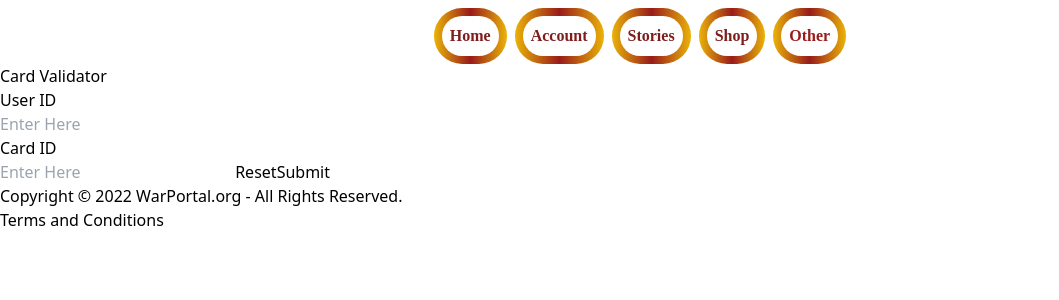
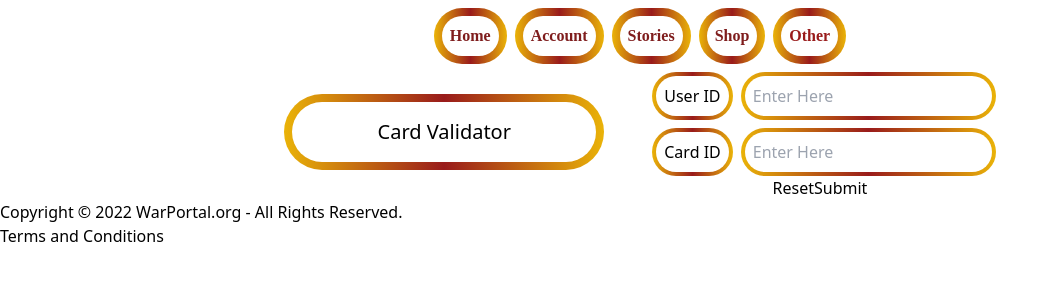
Before and after one commit to GithubWarPortal/GithubWarPortal, a React (Vite) app in the folder WarPortal/client/: page /Validator in a window 1280 px wide. Shown: the top 300 px of the page, without its empty margins (0-1059 px from the left). Built offline with nearby package versions, Linux system fonts and the light colour scheme; a web font is replaced by a local one.

Commit message:
started css for card validator component

```diff
--- a/WarPortal/client/src/components/CardValidator.jsx
+++ b/WarPortal/client/src/components/CardValidator.jsx
@@ -1,5 +1,5 @@
 import { useState } from "react";
-import axios from "axios";
+import "./index.css";
 
 export default function CardValidator() {
   const [userInput, setUserInput] = useState({
@@ -14,35 +14,45 @@ export default function CardValidator() {
 
   const handleSubmit = async (event, req, res) => {
     event.preventDefault();
-    console.log("clicked submit")
+    console.log("clicked submit");
     try {
-      const check  = await fetch("http://localhost:5000/CardValidator", {
+      const check = await fetch("http://localhost:5000/CardValidator", {
         method: "POST",
-        credentials: 'same-origin',
+        credentials: "same-origin",
         headers: {
-            'Content-Type': 'application/json'
+          "Content-Type": "application/json",
         },
         body: JSON.stringify({
           userId: userInput.userId,
-          characterId: userInput.characterId
-        })
+          characterId: userInput.characterId,
+        }),
       });
       console.log("Post request succeeded");
       const data = await check.json();
       setResponseData(data);
-
-
     } catch (error) {
       console.error(error);
     }
   };
   return (
     <>
-      <h1>Card Validator</h1>
-
-      <form onSubmit={handleSubmit}>
-        <h2>User ID</h2>
+      <div class="flex items-center justify-center text-center">
+        <div class="mr-10 h-1/6  w-1/4 justify-center rounded-full bg-gradient-to-r from-yellow-500 via-red-800  to-yellow-500 p-2 text-center hover:bg-gradient-to-t  hover:from-yellow-500 hover:via-red-800 hover:to-yellow-500 ">
+          <h1 class="flex-row justify-center rounded-full bg-white p-4 text-center text-xl">
+            Card Validator
+          </h1>
+        </div>
+        <div class="flex justify-center text-center">
+          <div class="flex">
+            <form onSubmit={handleSubmit} class="y rounded-full bg-white">
+              <div class="flex text-center">
+                <div class="ml-2 mr-2 mt-2 w-1/2 rounded-full  bg-gradient-to-r   from-yellow-500 via-red-800 to-yellow-500 p-1 hover:to-yellow-500 ">
+                  {" "}
+                  <h2 class="flex rounded-full bg-white p-2">User ID</h2>
+                </div>
+                <div class="mt-2 w-5/6 rounded-full  bg-gradient-to-r   from-yellow-500 via-red-800 to-yellow-500 p-1 hover:to-yellow-500 ">
                   <input
+                    class="rounded-full bg-white p-2"
                     type="text"
                     name="userId"
                     placeholder="Enter Here"
@@ -50,27 +60,34 @@ export default function CardValidator() {
                     onChange={handleChange}
                     required
                   ></input>
-        <h2>Card ID</h2>
+                </div>
+              </div>
+
+              <div class="flex text-center">
+                <div class="ml-2 mr-2 mt-2 w-1/2 rounded-full  bg-gradient-to-r   from-yellow-500 via-red-800 to-yellow-500 p-1 hover:to-yellow-500 ">
+                  {" "}
+                  <h2 class="flex rounded-full bg-white p-2">Card ID</h2>
+                </div>
+                <div class="mt-2  rounded-full  bg-gradient-to-r   from-yellow-500 via-red-800 to-yellow-500 p-1 hover:to-yellow-500 ">
                   <input
+                    class="rounded-full bg-white p-2"
                     type="text"
+                    name="userId"
                     placeholder="Enter Here"
-          name="characterId"
                     value={userInput.characterId}
                     onChange={handleChange}
                     required
-        ></input>{" "}
-        <input type="reset"></input>
-        <input type="submit"></input></form>
-
-        <div>
-{responseData}
-
+                  ></input>
+                </div>
               </div>
 
-
-
-
-
+              <input type="reset"></input>
+              <input type="submit"></input>
+            </form>
+          </div>
+        </div>
+        <div>{responseData}</div>
+      </div>
     </>
   );
 }
```
Lines whose indentation alone changed are shown as unchanged.
